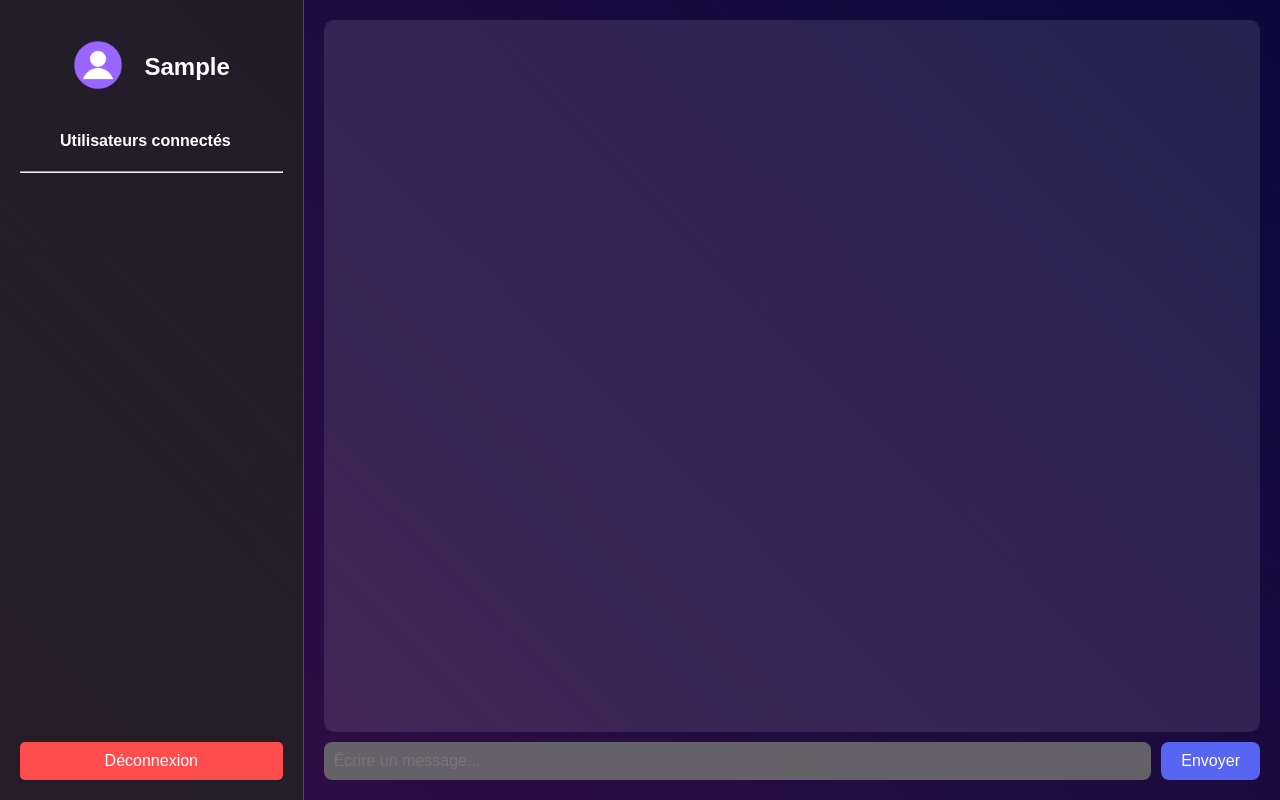
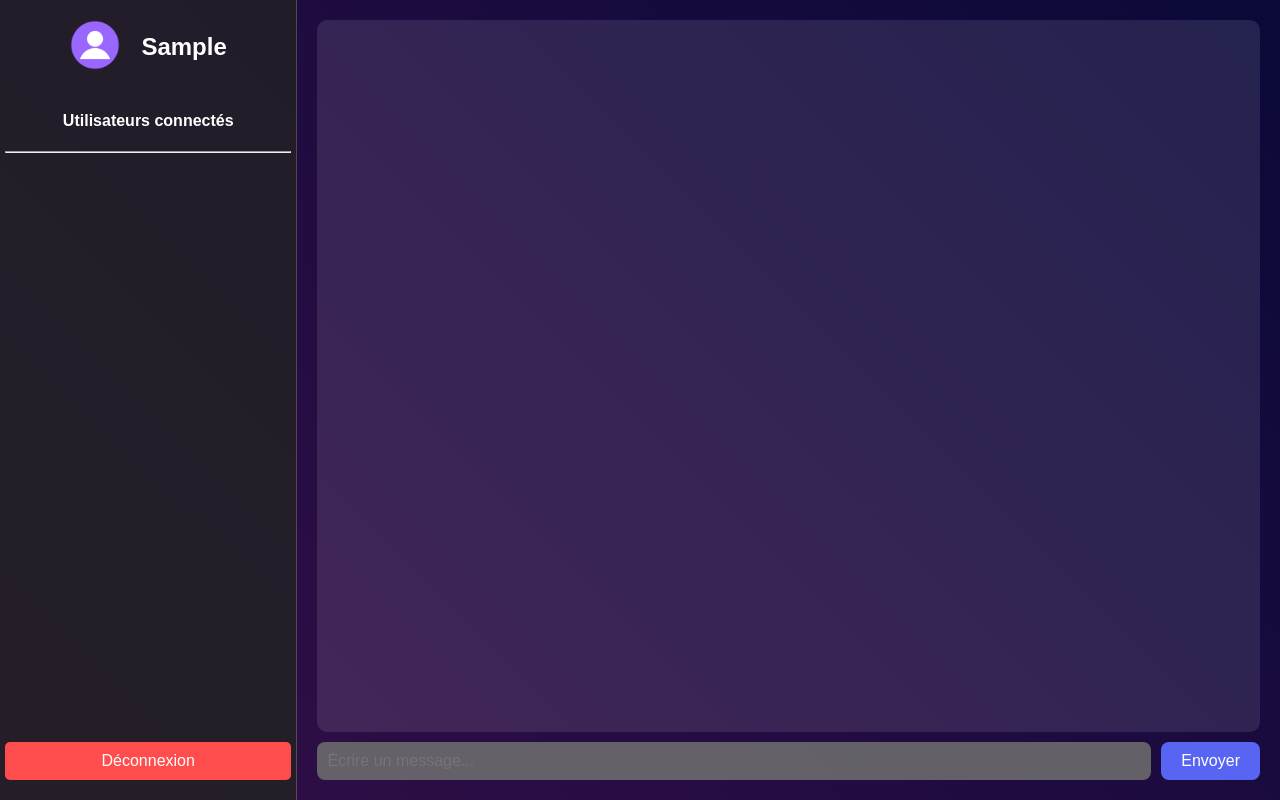
Before and after one commit to Hoza-GH/chat_app, a PHP site: page /php/chat/chat.php in a window 1280 px wide. Run offline with PHP 8.4, Linux system fonts and the light colour scheme; the visitor is signed in with stand-in values (Sample User, id 1); data that the repository does not hold is empty.

Commit message:
css changes

```diff
--- a/css/chat.css
+++ b/css/chat.css
@@ -8,14 +8,15 @@ body {
 }
 
 .userListHeader{
-    padding-left: 40px;
+    display: flex;
+    justify-content: center;
 }
 
 .sidebar {
     height: 100vh;
     width: 400px;
     background: rgba(34, 34, 34, 0.8);
-    padding: 20px;
+    padding: 0px 5px 20px 5px;
     color: white;
     display: flex;
     flex-direction: column;
--- a/php/chat/chat.php
+++ b/php/chat/chat.php
@@ -20,7 +20,6 @@ $isAdmin = $username === "admin"
     <meta name="viewport" content="width=device-width, initial-scale=1.0">
     <link rel="stylesheet" href="../../css/chat.css">
     <script src="../../js/banUser.js"></script>
-    <script src="../../js/msgColor.js"></script>
     <title>Chat</title>
 </head>
 <body>
```
